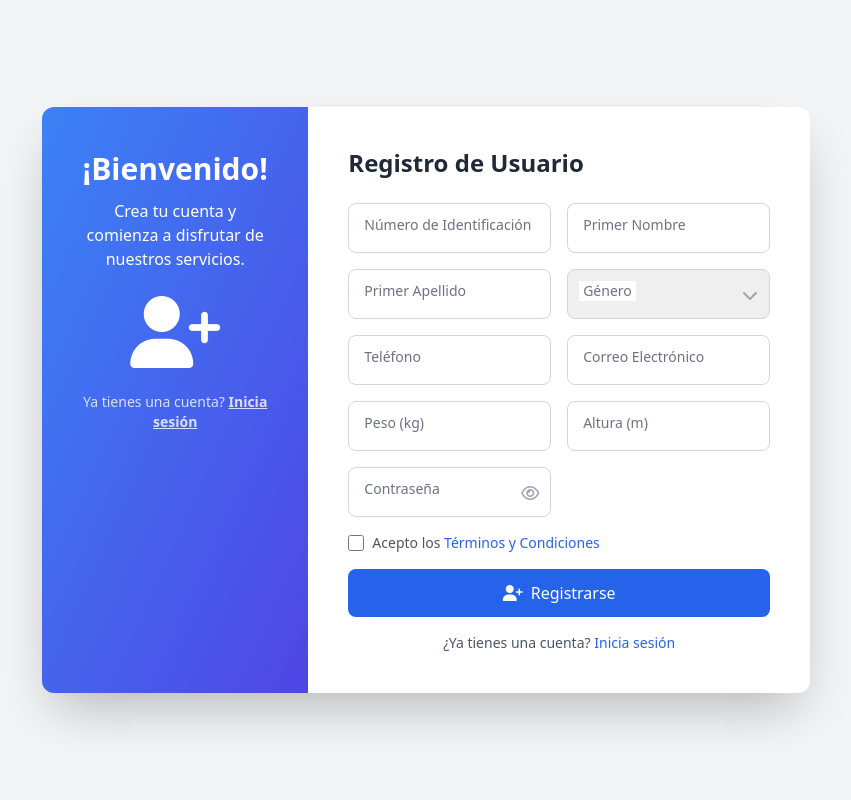
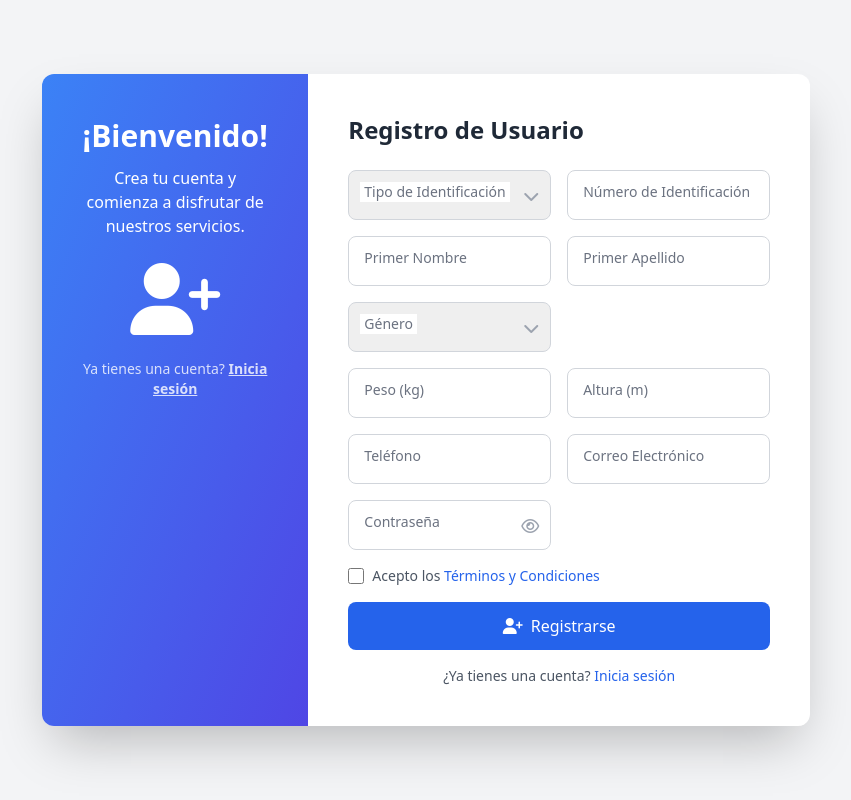
Before and after one commit to JHONATANGI/Your-Pill, a PHP site: page /frontend/registro_usuario.html in a window 1280 px wide. Shown: the whole page, without its empty margins (214-1065 px from the left). Run offline with PHP 8.4, Linux system fonts and the light colour scheme; some libraries are stand-ins or nearby versions.

Commit message:
Nuevo campos en formulario de registro

```diff
--- a/frontend/login.html
+++ b/frontend/login.html
@@ -87,7 +87,7 @@
         </form>
         <div class="links">
             <!-- Link to user registration page -->
-            <a href="../frontend/registroUsuario.html">¿No tienes cuenta? Regístrate</a>
+            <a href="registro_usuario.html">¿No tienes cuenta? Regístrate</a>
         </div>
     </div>
     <script src="../js/bootstrap/bootstrap.bundle.js"></script>
--- a/frontend/registro_usuario.html
+++ b/frontend/registro_usuario.html
@@ -66,13 +66,31 @@
                     <div class="grid grid-cols-1 md:grid-cols-2 gap-4">
                         <!-- Columna 1 -->
                         <div class="input-group relative">
+                            <label for="tipo_identificacion"
+                                class="absolute left-3 top-3 px-1 bg-white text-gray-500 text-sm pointer-events-none">Tipo
+                                de Identificación</label>
+                            <select name="tipo_identificacion" id="tipo_identificacion" required
+                                class="w-full p-3 border border-gray-300 rounded-lg focus:ring-2 focus:ring-blue-500 focus:border-blue-500 outline-none appearance-none">
+                                <option value=""></option>
+                                <option value="Cédula de ciudadanía">Cédula de ciudadanía</option>
+                                <option value="Cédula de extranjería">Cédula de extranjería</option>
+                                <option value="Pasaporte">Pasaporte</option>
+                                <option value="Tarjeta de identidad">Tarjeta de identidad</option>
+                            </select>
+                            <div class="absolute right-3 top-3.5 pointer-events-none">
+                                <i class="fas fa-chevron-down text-gray-400"></i>
+                            </div>
+                        </div>
+                        <div class="input-group relative">
                             <label for="numero_identificacion"
                                 class="absolute left-3 top-3 px-1 bg-white text-gray-500 text-sm pointer-events-none">Número
                                 de Identificación</label>
                             <input type="text" name="numero_identificacion" id="numero_identificacion" required
                                 class="w-full p-3 border border-gray-300 rounded-lg focus:ring-2 focus:ring-blue-500 focus:border-blue-500 outline-none transition">
                         </div>
+                    </div>
 
+                    <div class="grid grid-cols-1 md:grid-cols-2 gap-4">
                         <div class="input-group relative">
                             <label for="primer_nombre"
                                 class="absolute left-3 top-3 px-1 bg-white text-gray-500 text-sm pointer-events-none">Primer
@@ -80,9 +98,6 @@
                             <input type="text" name="primer_nombre" id="primer_nombre" required
                                 class="w-full p-3 border border-gray-300 rounded-lg focus:ring-2 focus:ring-blue-500 focus:border-blue-500 outline-none transition">
                         </div>
-                    </div>
-
-                    <div class="grid grid-cols-1 md:grid-cols-2 gap-4">
                         <div class="input-group relative">
                             <label for="primer_apellido"
                                 class="absolute left-3 top-3 px-1 bg-white text-gray-500 text-sm pointer-events-none">Primer
@@ -106,24 +121,6 @@
                             </div>
                         </div>
                     </div>
-
-                    <div class="grid grid-cols-1 md:grid-cols-2 gap-4">
-                        <div class="input-group relative">
-                            <label for="telefono"
-                                class="absolute left-3 top-3 px-1 bg-white text-gray-500 text-sm pointer-events-none">Teléfono</label>
-                            <input type="text" name="telefono" id="telefono" required
-                                class="w-full p-3 border border-gray-300 rounded-lg focus:ring-2 focus:ring-blue-500 focus:border-blue-500 outline-none transition">
-                        </div>
-
-                        <div class="input-group relative">
-                            <label for="email"
-                                class="absolute left-3 top-3 px-1 bg-white text-gray-500 text-sm pointer-events-none">Correo
-                                Electrónico</label>
-                            <input type="email" name="email" id="email" required
-                                class="w-full p-3 border border-gray-300 rounded-lg focus:ring-2 focus:ring-blue-500 focus:border-blue-500 outline-none transition">
-                        </div>
-                    </div>
-
                     <div class="grid grid-cols-1 md:grid-cols-2 gap-4">
                         <div class="input-group relative">
                             <label for="peso"
@@ -143,6 +140,19 @@
                     </div>
 
                     <div class="grid grid-cols-1 md:grid-cols-2 gap-4">
+                        <div class="input-group relative">
+                            <label for="telefono"
+                                class="absolute left-3 top-3 px-1 bg-white text-gray-500 text-sm pointer-events-none">Teléfono</label>
+                            <input type="text" name="telefono" id="telefono" required
+                                class="w-full p-3 border border-gray-300 rounded-lg focus:ring-2 focus:ring-blue-500 focus:border-blue-500 outline-none transition">
+                        </div>
+                        <div class="input-group relative">
+                            <label for="email"
+                                class="absolute left-3 top-3 px-1 bg-white text-gray-500 text-sm pointer-events-none">Correo
+                                Electrónico</label>
+                            <input type="email" name="email" id="email" required
+                                class="w-full p-3 border border-gray-300 rounded-lg focus:ring-2 focus:ring-blue-500 focus:border-blue-500 outline-none transition">
+                        </div>
                         <input type="hidden" name="rol_id" value="2">
                         <div class="input-group relative">
                             <label for="password"
```
Also changed, not shown: backend/registro_usuario.php (+4 -3 lines).
